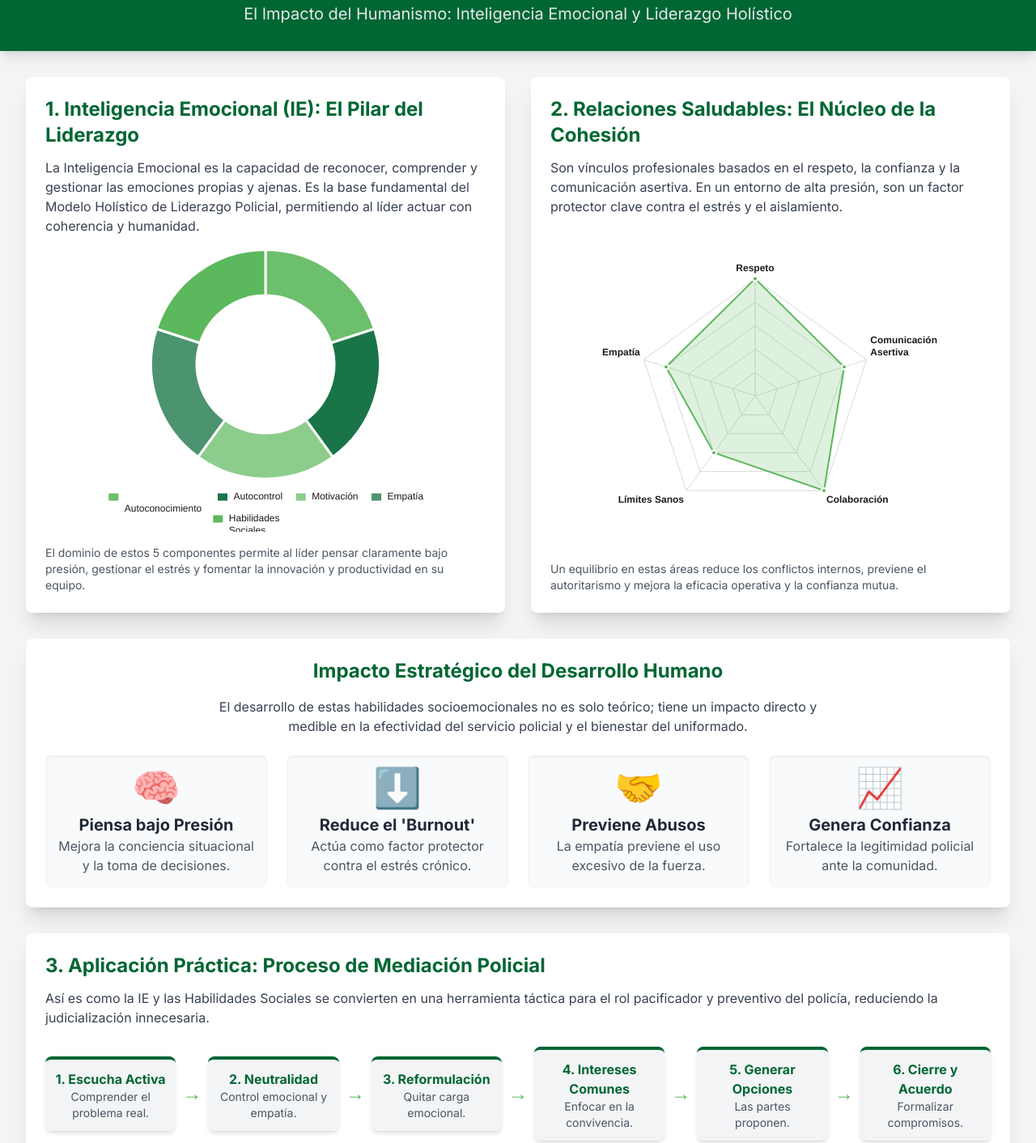
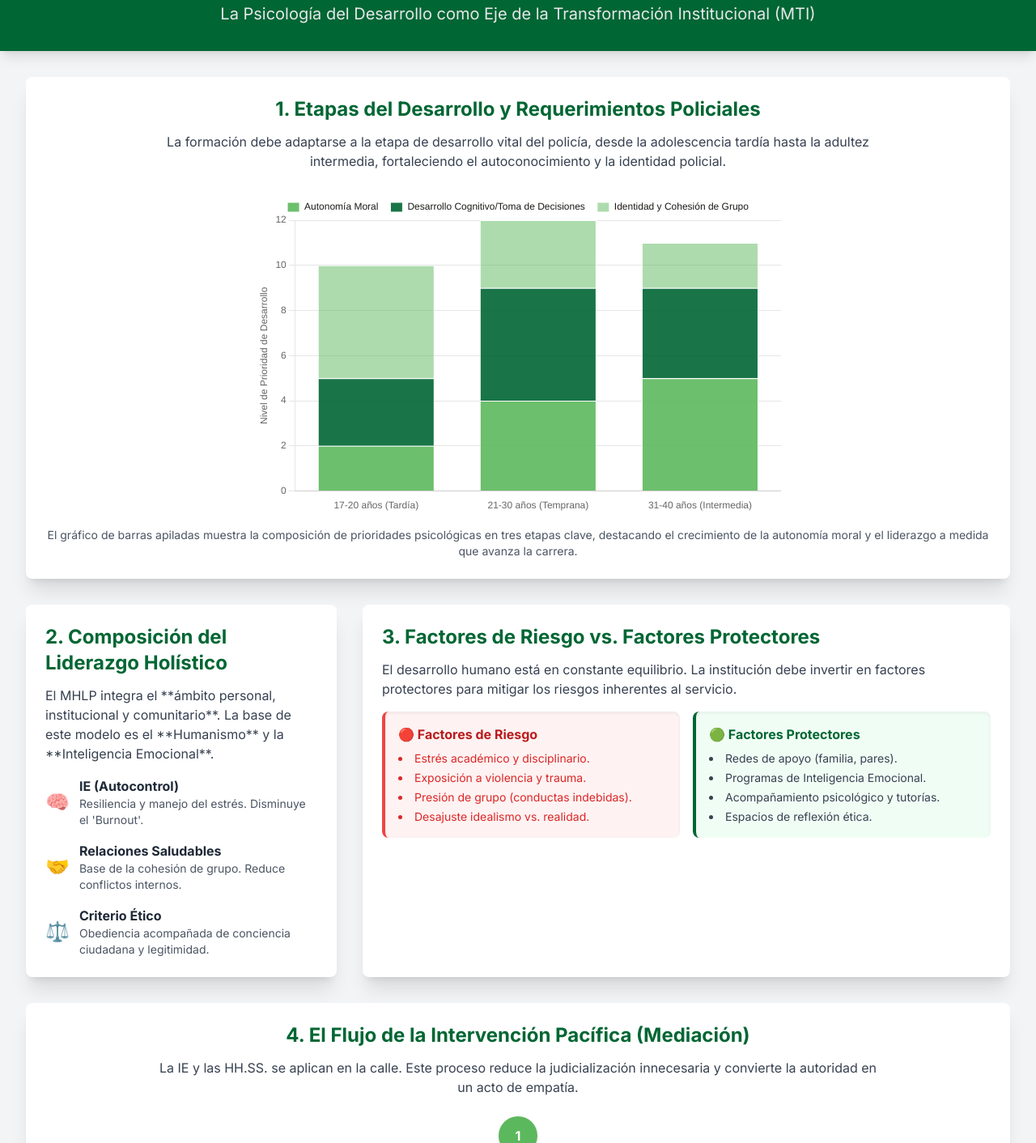
Before and after one commit to DGEnTeci/infografia_desarrollo_policial, a plain HTML site: page index.html in a window 1280 px wide. Shown: the part 77-1489 px from the top of the page at 81% size. Drawn offline with nearby package versions, Linux system fonts and the light colour scheme.

Commit message:
Update index.html

```diff
--- a/index.html
+++ b/index.html
@@ -3,7 +3,7 @@
 <head>
     <meta charset="UTF-8">
     <meta name="viewport" content="width=device-width, initial-scale=1.0">
-    <title>Infografía: Psicología del Desarrollo Policial</title>
+    <title>Infografía: Modelo de Desarrollo Policial</title>
     <script src="https://cdn.tailwindcss.com"></script>
     <script src="https://cdn.jsdelivr.net/npm/chart.js"></script>
     <link href="https://fonts.googleapis.com/css2?family=Inter:wght@400;600;700&display=swap" rel="stylesheet">
@@ -15,15 +15,15 @@
         .chart-container {
             position: relative;
             width: 100%;
-            max-width: 450px;
+            max-width: 650px;
             margin-left: auto;
             margin-right: auto;
-            height: 300px;
-            max-height: 400px;
+            height: 350px;
+            max-height: 450px;
         }
         @media (min-width: 768px) {
             .chart-container {
-                height: 350px;
+                height: 400px;
             }
         }
     </style>
@@ -31,109 +31,110 @@
 <body class="bg-gray-100 text-[#1E1B18]">
 
     <header class="bg-[#006633] text-white p-6 md:p-8 shadow-lg">
-        <h1 class="text-3xl md:text-4xl font-bold text-center">Psicología del Desarrollo Aplicada a la Labor Policial</h1>
-        <p class="text-center text-lg md:text-xl text-gray-200 mt-2">El Impacto del Humanismo: Inteligencia Emocional y Liderazgo Holístico</p>
+        <h1 class="text-3xl md:text-4xl font-bold text-center">Modelo de Desarrollo Humano Policial: Un Enfoque Integral</h1>
+        <p class="text-center text-lg md:text-xl text-gray-200 mt-2">La Psicología del Desarrollo como Eje de la Transformación Institucional (MTI)</p>
     </header>
 
     <main class="max-w-7xl mx-auto p-4 md:p-8">
-        <div class="grid grid-cols-1 md:grid-cols-2 gap-6 md:gap-8">
+        <div class="grid grid-cols-1 md:grid-cols-3 gap-6 md:gap-8">
 
-            <div class="bg-white rounded-lg shadow-xl p-6 flex flex-col">
-                <h2 class="text-2xl font-bold text-[#006633] mb-3">1. Inteligencia Emocional (IE): El Pilar del Liderazgo</h2>
-                <p class="text-gray-700 mb-4">La Inteligencia Emocional es la capacidad de reconocer, comprender y gestionar las emociones propias y ajenas. Es la base fundamental del Modelo Holístico de Liderazgo Policial, permitiendo al líder actuar con coherencia y humanidad.</p>
-                <div class="chart-container flex-grow">
-                    <canvas id="ieChart"></canvas>
+            <div class="md:col-span-3 bg-white rounded-lg shadow-xl p-6">
+                <h2 class="text-2xl font-bold text-[#006633] mb-3 text-center">1. Etapas del Desarrollo y Requerimientos Policiales</h2>
+                <p class="text-gray-700 mb-6 text-center max-w-4xl mx-auto">La formación debe adaptarse a la etapa de desarrollo vital del policía, desde la adolescencia tardía hasta la adultez intermedia, fortaleciendo el autoconocimiento y la identidad policial.</p>
+                <div class="chart-container">
+                    <canvas id="developmentChart"></canvas>
                 </div>
-                <p class="text-gray-600 mt-4 text-sm">El dominio de estos 5 componentes permite al líder pensar claramente bajo presión, gestionar el estrés y fomentar la innovación y productividad en su equipo.</p>
+                <p class="text-gray-600 mt-4 text-sm text-center">El gráfico de barras apiladas muestra la composición de prioridades psicológicas en tres etapas clave, destacando el crecimiento de la autonomía moral y el liderazgo a medida que avanza la carrera.</p>
             </div>
 
             <div class="bg-white rounded-lg shadow-xl p-6 flex flex-col">
-                <h2 class="text-2xl font-bold text-[#006633] mb-3">2. Relaciones Saludables: El Núcleo de la Cohesión</h2>
-                <p class="text-gray-700 mb-4">Son vínculos profesionales basados en el respeto, la confianza y la comunicación asertiva. En un entorno de alta presión, son un factor protector clave contra el estrés y el aislamiento.</p>
-                <div class="chart-container flex-grow">
-                    <canvas id="relationsChart"></canvas>
+                <h2 class="text-2xl font-bold text-[#006633] mb-3">2. Composición del Liderazgo Holístico</h2>
+                <p class="text-gray-700 mb-4">El MHLP integra el **ámbito personal, institucional y comunitario**. La base de este modelo es el **Humanismo** y la **Inteligencia Emocional**.</p>
+                <div class="flex flex-col space-y-4">
+                    <div class="flex items-center space-x-3">
+                        <span class="text-2xl font-bold text-[#5cb85c]">🧠</span>
+                        <div>
+                            <h3 class="font-bold text-gray-800">IE (Autocontrol)</h3>
+                            <p class="text-gray-600 text-sm">Resiliencia y manejo del estrés. Disminuye el 'Burnout'.</p>
                         </div>
-                <p class="text-gray-600 mt-4 text-sm">Un equilibrio en estas áreas reduce los conflictos internos, previene el autoritarismo y mejora la eficacia operativa y la confianza mutua.</p>
                     </div>
-
-            <div class="md:col-span-2 bg-white rounded-lg shadow-xl p-6">
-                <h2 class="text-2xl font-bold text-[#006633] mb-4 text-center">Impacto Estratégico del Desarrollo Humano</h2>
-                <p class="text-gray-700 mb-6 text-center max-w-3xl mx-auto">El desarrollo de estas habilidades socioemocionales no es solo teórico; tiene un impacto directo y medible en la efectividad del servicio policial y el bienestar del uniformado.</p>
-                <div class="flex flex-col md:flex-row justify-around items-center text-center gap-6">
-                    <div class="bg-gray-50 p-4 rounded-lg shadow-inner w-full md:w-1/4">
-                        <span class="text-5xl font-bold text-[#5cb85c]">🧠</span>
-                        <h3 class="text-xl font-bold text-gray-800 mt-2">Piensa bajo Presión</h3>
-                        <p class="text-gray-600">Mejora la conciencia situacional y la toma de decisiones.</p>
+                    <div class="flex items-center space-x-3">
+                        <span class="text-2xl font-bold text-[#5cb85c]">🤝</span>
+                        <div>
+                            <h3 class="font-bold text-gray-800">Relaciones Saludables</h3>
+                            <p class="text-gray-600 text-sm">Base de la cohesión de grupo. Reduce conflictos internos.</p>
                         </div>
-                    <div class="bg-gray-50 p-4 rounded-lg shadow-inner w-full md:w-1/4">
-                        <span class="text-5xl font-bold text-[#5cb85c]">⬇️</span>
-                        <h3 class="text-xl font-bold text-gray-800 mt-2">Reduce el 'Burnout'</h3>
-                        <p class="text-gray-600">Actúa como factor protector contra el estrés crónico.</p>
                     </div>
-                    <div class="bg-gray-50 p-4 rounded-lg shadow-inner w-full md:w-1/4">
-                        <span class="text-5xl font-bold text-[#5cb85c]">🤝</span>
-                        <h3 class="text-xl font-bold text-gray-800 mt-2">Previene Abusos</h3>
-                        <p class="text-gray-600">La empatía previene el uso excesivo de la fuerza.</p>
+                    <div class="flex items-center space-x-3">
+                        <span class="text-2xl font-bold text-[#5cb85c]">⚖️</span>
+                        <div>
+                            <h3 class="font-bold text-gray-800">Criterio Ético</h3>
+                            <p class="text-gray-600 text-sm">Obediencia acompañada de conciencia ciudadana y legitimidad.</p>
                         </div>
-                    <div class="bg-gray-50 p-4 rounded-lg shadow-inner w-full md:w-1/4">
-                        <span class="text-5xl font-bold text-[#5cb85c]">📈</span>
-                        <h3 class="text-xl font-bold text-gray-800 mt-2">Genera Confianza</h3>
-                        <p class="text-gray-600">Fortalece la legitimidad policial ante la comunidad.</p>
                     </div>
                 </div>
             </div>
 
             <div class="md:col-span-2 bg-white rounded-lg shadow-xl p-6">
-                <h2 class="text-2xl font-bold text-[#006633] mb-3">3. Aplicación Práctica: Proceso de Mediación Policial</h2>
-                <p class="text-gray-700 mb-6">Así es como la IE y las Habilidades Sociales se convierten en una herramienta táctica para el rol pacificador y preventivo del policía, reduciendo la judicialización innecesaria.</p>
+                <h2 class="text-2xl font-bold text-[#006633] mb-3">3. Factores de Riesgo vs. Factores Protectores</h2>
+                <p class="text-gray-700 mb-4">El desarrollo humano está en constante equilibrio. La institución debe invertir en factores protectores para mitigar los riesgos inherentes al servicio.</p>
 
-                <div class="flex flex-col space-y-4 md:space-y-0 md:flex-row md:space-x-2 justify-between items-center text-center">
-
-                    <div class="bg-gray-100 border-t-4 border-[#006633] rounded-lg p-3 shadow-md w-full md:w-1/6">
-                        <h3 class="font-bold text-base text-[#006633]">1. Escucha Activa</h3>
-                        <p class="text-sm text-gray-600">Comprender el problema real.</p>
+                <div class="flex flex-col md:flex-row justify-around gap-4">
+                    <div class="w-full md:w-1/2 bg-red-50 border-l-4 border-red-500 rounded-lg p-4 shadow-inner">
+                        <h3 class="font-bold text-red-700 mb-2">🔴 Factores de Riesgo</h3>
+                        <ul class="list-disc list-inside text-sm text-red-600 space-y-1">
+                            <li>Estrés académico y disciplinario.</li>
+                            <li>Exposición a violencia y trauma.</li>
+                            <li>Presión de grupo (conductas indebidas).</li>
+                            <li>Desajuste idealismo vs. realidad.</li>
+                        </ul>
                     </div>
-
-                    <div class="text-2xl text-[#5cb85c] transform rotate-90 md:rotate-0">&rarr;</div>
-
-                    <div class="bg-gray-100 border-t-4 border-[#006633] rounded-lg p-3 shadow-md w-full md:w-1/6">
-                        <h3 class="font-bold text-base text-[#006633]">2. Neutralidad</h3>
-                        <p class="text-sm text-gray-600">Control emocional y empatía.</p>
-                    </div>
-
-                    <div class="text-2xl text-[#5cb85c] transform rotate-90 md:rotate-0">&rarr;</div>
-
-                    <div class="bg-gray-100 border-t-4 border-[#006633] rounded-lg p-3 shadow-md w-full md:w-1/6">
-                        <h3 class="font-bold text-base text-[#006633]">3. Reformulación</h3>
-                        <p class="text-sm text-gray-600">Quitar carga emocional.</p>
-                    </div>
-
-                    <div class="text-2xl text-[#5cb85c] transform rotate-90 md:rotate-0">&rarr;</div>
-
-                    <div class="bg-gray-100 border-t-4 border-[#006633] rounded-lg p-3 shadow-md w-full md:w-1/6">
-                        <h3 class="font-bold text-base text-[#006633]">4. Intereses Comunes</h3>
-                        <p class="text-sm text-gray-600">Enfocar en la convivencia.</p>
-                    </div>
-
-                    <div class="text-2xl text-[#5cb85c] transform rotate-90 md:rotate-0">&rarr;</div>
-
-                    <div class="bg-gray-100 border-t-4 border-[#006633] rounded-lg p-3 shadow-md w-full md:w-1/6">
-                        <h3 class="font-bold text-base text-[#006633]">5. Generar Opciones</h3>
-                        <p class="text-sm text-gray-600">Las partes proponen.</p>
-                    </div>
-
-                    <div class="text-2xl text-[#5cb85c] transform rotate-90 md:rotate-0">&rarr;</div>
-
-                    <div class="bg-gray-100 border-t-4 border-[#006633] rounded-lg p-3 shadow-md w-full md:w-1/6">
-                        <h3 class="font-bold text-base text-[#006633]">6. Cierre y Acuerdo</h3>
-                        <p class="text-sm text-gray-600">Formalizar compromisos.</p>
+                    <div class="w-full md:w-1/2 bg-green-50 border-l-4 border-[#006633] rounded-lg p-4 shadow-inner">
+                        <h3 class="font-bold text-[#006633] mb-2">🟢 Factores Protectores</h3>
+                        <ul class="list-disc list-inside text-sm text-gray-700 space-y-1">
+                            <li>Redes de apoyo (familia, pares).</li>
+                            <li>Programas de Inteligencia Emocional.</li>
+                            <li>Acompañamiento psicológico y tutorías.</li>
+                            <li>Espacios de reflexión ética.</li>
+                        </ul>
                     </div>
                 </div>
             </div>
 
-            <footer class="md:col-span-2 bg-[#006633] text-white rounded-lg shadow-xl p-8 text-center">
-                <p class="text-xl italic font-medium">"Una institución policial fuerte no se construye solo con disciplina y jerarquía, sino también con vínculos humanos saludables que garanticen la dignidad, el respeto y la solidaridad entre sus miembros."</p>
-                <p class="text-lg font-semibold mt-2">- Adaptado del Lineamiento Humanista MTI</p>
+            <div class="md:col-span-3 bg-white rounded-lg shadow-xl p-6">
+                <h2 class="text-2xl font-bold text-[#006633] mb-3 text-center">4. El Flujo de la Intervención Pacífica (Mediación)</h2>
+                <p class="text-gray-700 mb-6 text-center max-w-4xl mx-auto">La IE y las HH.SS. se aplican en la calle. Este proceso reduce la judicialización innecesaria y convierte la autoridad en un acto de empatía.</p>
+
+                <div class="flex flex-col items-center">
+
+                    <div class="bg-[#5cb85c] text-white rounded-full h-12 w-12 flex items-center justify-center font-bold shadow-md">1</div>
+                    <p class="mt-1 mb-2 font-semibold text-[#006633]">Escucha Activa y Control Emocional</p>
+                    <div class="w-0.5 h-6 bg-gray-300"></div>
+
+                    <div class="bg-gray-100 border-t-2 border-dashed border-[#5cb85c] rounded-lg p-3 shadow-sm w-full md:w-2/3 text-center">
+                        <p class="font-bold text-gray-800">Neutralidad y Reformulación</p>
+                        <p class="text-sm text-gray-600">Transformar la queja emocional en intereses claros.</p>
+                    </div>
+                    <div class="w-0.5 h-6 bg-gray-300"></div>
+
+                    <div class="bg-[#5cb85c] text-white rounded-full h-12 w-12 flex items-center justify-center font-bold shadow-md">2</div>
+                    <p class="mt-1 mb-2 font-semibold text-[#006633]">Identificación de Intereses Comunes</p>
+                    <div class="w-0.5 h-6 bg-gray-300"></div>
+
+                    <div class="bg-gray-100 border-t-2 border-dashed border-[#5cb85c] rounded-lg p-3 shadow-sm w-full md:w-2/3 text-center">
+                        <p class="font-bold text-gray-800">Generación de Opciones Asertivas</p>
+                        <p class="text-sm text-gray-600">Las partes proponen la solución, guiadas por el mediador.</p>
+                    </div>
+                    <div class="w-0.5 h-6 bg-gray-300"></div>
+
+                    <div class="bg-[#006633] text-white rounded-full h-12 w-12 flex items-center justify-center font-bold shadow-md">3</div>
+                    <p class="mt-1 mb-2 font-semibold text-white bg-[#006633] px-3 py-1 rounded-lg">Cierre y Acuerdo Formal</p>
+                </div>
+            </div>
+
+            <footer class="md:col-span-3 bg-[#006633] text-white rounded-lg shadow-xl p-8 text-center">
+                <p class="text-xl italic font-medium">"El policía integral: Humano, Disciplinado, Íntegro, Innovador y Efectivo."</p>
+                <p class="text-lg font-semibold mt-2">- Liderazgo Holístico Policial</p>
             </footer>
 
         </div>
@@ -203,101 +204,51 @@
             }
         };
 
-        const ieLabels = [
-            'Autoconocimiento',
-            'Autocontrol',
-            'Motivación',
-            'Empatía',
-            'Habilidades Sociales'
-        ].map(label => wrapLabel(label, 14));
-
-        const ieCtx = document.getElementById('ieChart').getContext('2d');
-        new Chart(ieCtx, {
-            type: 'doughnut',
+        const developmentCtx = document.getElementById('developmentChart').getContext('2d');
+        new Chart(developmentCtx, {
+            type: 'bar',
             data: {
-                labels: ieLabels,
-                datasets: [{
-                    label: 'Pilares de la IE',
-                    data: [20, 20, 20, 20, 20],
-                    backgroundColor: [
-                        'rgba(92, 184, 92, 0.9)',
-                        'rgba(0, 102, 51, 0.9)',
-                        'rgba(92, 184, 92, 0.7)',
-                        'rgba(0, 102, 51, 0.7)',
-                        'rgba(92, 184, 92, 1)'
-                    ],
+                labels: ['17-20 años (Tardía)', '21-30 años (Temprana)', '31-40 años (Intermedia)'],
+                datasets: [
+                    {
+                        label: 'Autonomía Moral',
+                        data: [2, 4, 5],
+                        backgroundColor: 'rgba(92, 184, 92, 0.9)',
                         borderColor: colors.white,
-                    borderWidth: 3
-                }]
+                        borderWidth: 1
                     },
-            options: {
-                ...commonOptions,
-                plugins: {
-                    ...commonOptions.plugins,
-                    legend: {
-                        ...commonOptions.plugins.legend,
-                        position: 'bottom'
+                    {
+                        label: 'Desarrollo Cognitivo/Toma de Decisiones',
+                        data: [3, 5, 4],
+                        backgroundColor: 'rgba(0, 102, 51, 0.9)',
+                        borderColor: colors.white,
+                        borderWidth: 1
+                    },
+                    {
+                        label: 'Identidad y Cohesión de Grupo',
+                        data: [5, 3, 2],
+                        backgroundColor: 'rgba(92, 184, 92, 0.5)',
+                        borderColor: colors.white,
+                        borderWidth: 1
                     }
-                },
-                cutout: '60%'
-            }
-        });
-
-        const relationsLabels = [
-            'Respeto',
-            'Comunicación Asertiva',
-            'Colaboración',
-            'Límites Sanos',
-            'Empatía'
-        ].map(label => wrapLabel(label));
-
-        const relationsCtx = document.getElementById('relationsChart').getContext('2d');
-        new Chart(relationsCtx, {
-            type: 'radar',
-            data: {
-                labels: relationsLabels,
-                datasets: [{
-                    label: 'Equilibrio de Relaciones',
-                    data: [5, 4, 5, 3, 4],
-                    backgroundColor: 'rgba(92, 184, 92, 0.2)',
-                    borderColor: 'rgba(92, 184, 92, 1)',
-                    borderWidth: 2,
-                    pointBackgroundColor: 'rgba(92, 184, 92, 1)',
-                    pointBorderColor: colors.white,
-                    pointHoverBackgroundColor: colors.white,
-                    pointHoverBorderColor: 'rgba(92, 184, 92, 1)'
-                }]
+                ]
             },
             options: {
                 ...commonOptions,
                 scales: {
-                    r: {
-                        beginAtZero: true,
-                        angleLines: {
-                            color: colors.accent
-                        },
+                    x: {
+                        stacked: true,
                         grid: {
-                            color: colors.accent
-                        },
-                        pointLabels: {
-                            color: colors.text,
-                            font: {
-                                size: 12,
-                                weight: '600'
+                            display: false
                         }
                     },
-                        ticks: {
-                            display: false,
-                            maxTicksLimit: 6
-                        },
-                        suggestedMin: 0,
-                        suggestedMax: 5
+                    y: {
+                        stacked: true,
+                        beginAtZero: true,
+                        title: {
+                            display: true,
+                            text: 'Nivel de Prioridad de Desarrollo'
                         }
-                },
-                plugins: {
-                    ...commonOptions.plugins,
-                    legend: {
-                        display: false
                     }
                 }
             }
```
Lines whose indentation alone changed are shown as unchanged.
